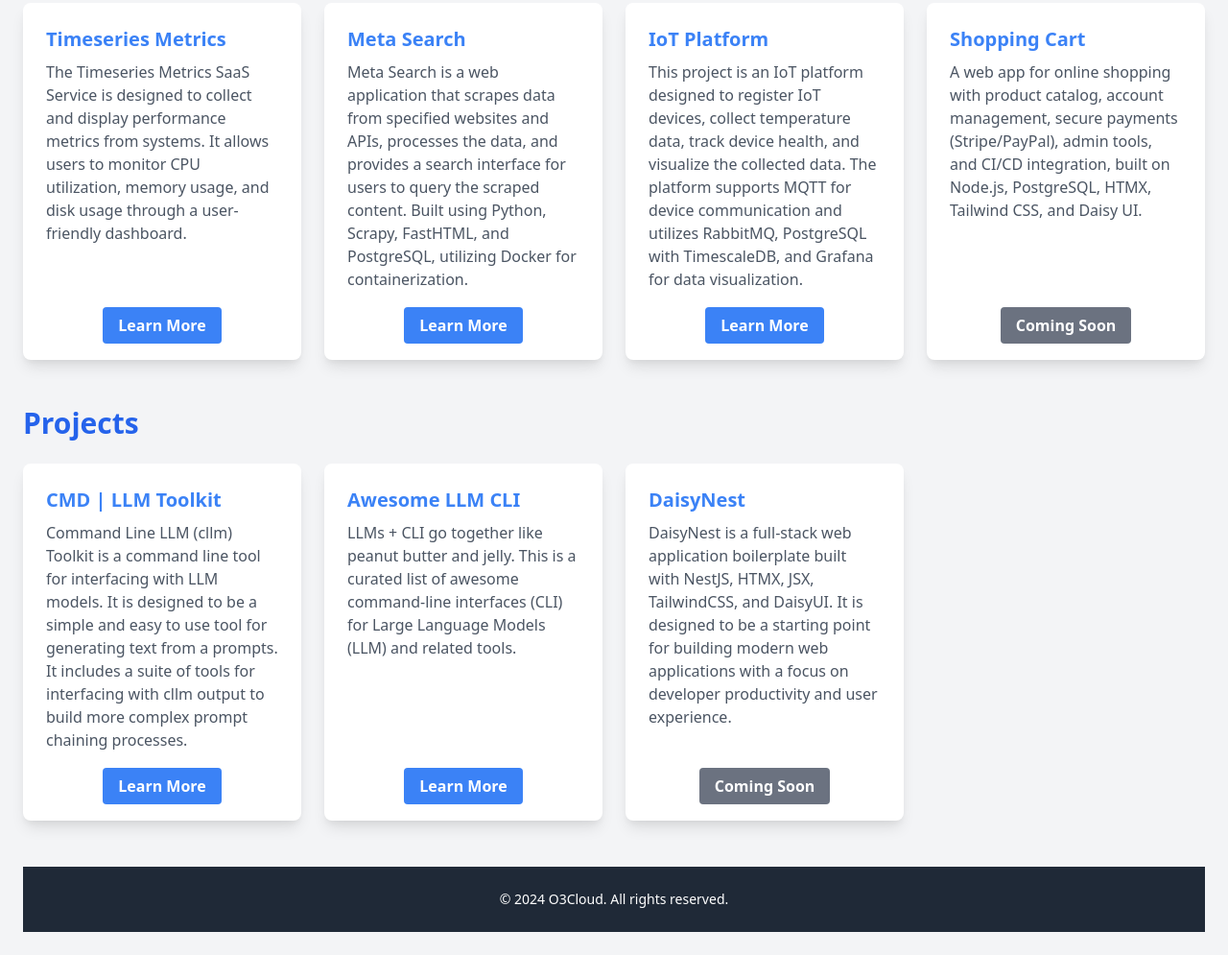
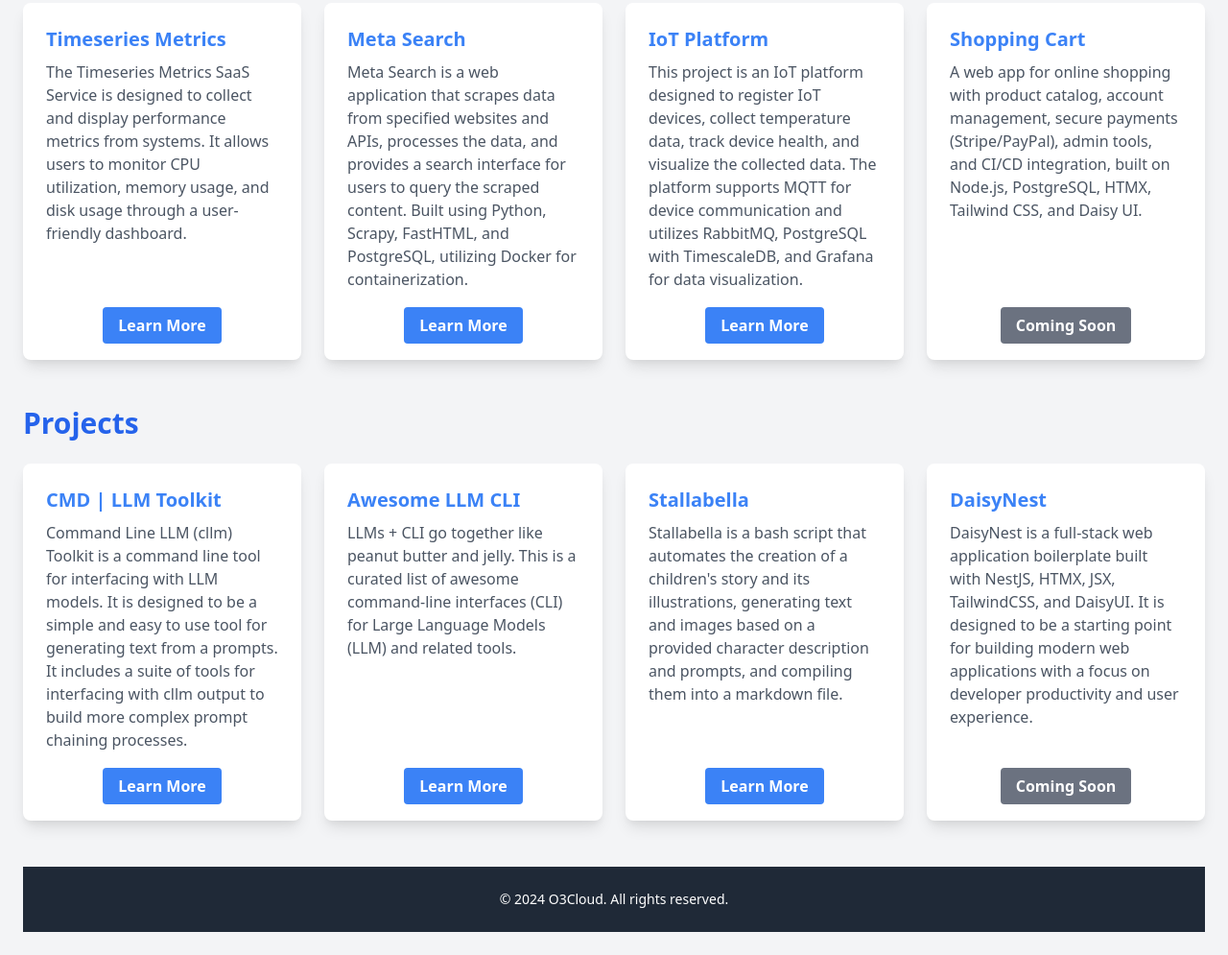
Before and after one commit to o3-cloud/o3-cloud.github.io, a plain HTML site: page index.html in a window 1280 px wide. Shown: the part 1505-2500 px from the top of the page at 96% size. Drawn offline with nearby package versions, Linux system fonts and the light colour scheme.

Commit message:
Add Stallabella project card and remove LLMOps Stacks card from index.html
- Introduced a new project card for Stallabella, a bash script that automates children's story creation.
- Removed the commented-out project card for LLMOps Stacks to clean up the code.

```diff
--- a/index.html
+++ b/index.html
@@ -357,6 +357,20 @@
                     </div>
                 </div>
                 <!-- End of Project Card: Awesome LLM CLI -->
+                <!-- Project Card: Stallabella -->
+                <div class="bg-white p-6 rounded-lg shadow-lg flex flex-col justify-between h-full">
+                    <div>
+                        <h3 class="text-xl font-bold text-blue-500">Stallabella</h3>
+                        <p class="mt-2 text-gray-600">Stallabella is a bash script that automates the creation of a children's story and its illustrations, generating text and images based on a provided character description and prompts, and compiling them into a markdown file.</p>
+                    </div>
+                    <div class="mt-6 text-center">
+                        <a href="https://github.com/AgentO3/stallabella" target="_blank"
+                            class="mt-4 bg-blue-500 text-white font-bold py-2 px-4 rounded hover:bg-blue-700">
+                            Learn More
+                        </a>
+                    </div>
+                </div>
+                <!-- End of Project Card: Stallabella -->
                 <!-- Project Card: DaisyNest -->
                 <div class="bg-white p-6 rounded-lg shadow-lg flex flex-col justify-between h-full">
                     <div>
@@ -377,20 +391,6 @@
                     <!-- End of Button -->
                 </div>
                 <!-- End of Project Card: DaisyNest -->
-                <!-- Project Card: LLMOps Stacks -->
-                <!-- <div class="bg-white p-6 rounded-lg shadow-lg flex flex-col justify-between h-full">
-                    <div>
-                        <h3 class="text-xl font-bold text-blue-500">LLMOps Stacks</h3>
-                        <p class="mt-2 text-gray-600">Collection of Infrastructure As Code to provision various LLM observability services.</p>
-                    </div>
-                    <div class="mt-6 text-center">
-                        <a href="https://github.com/o3-cloud/cllm" target="_blank"
-                            class="mt-4 bg-blue-500 text-white font-bold py-2 px-4 rounded hover:bg-blue-700">
-                            Learn More
-                        </a>
-                    </div>
-                </div> -->
-                <!-- End of Project Card: LLMOps Stacks -->
             </div>
         </section>
         <!-- End of Projects Component -->
```
